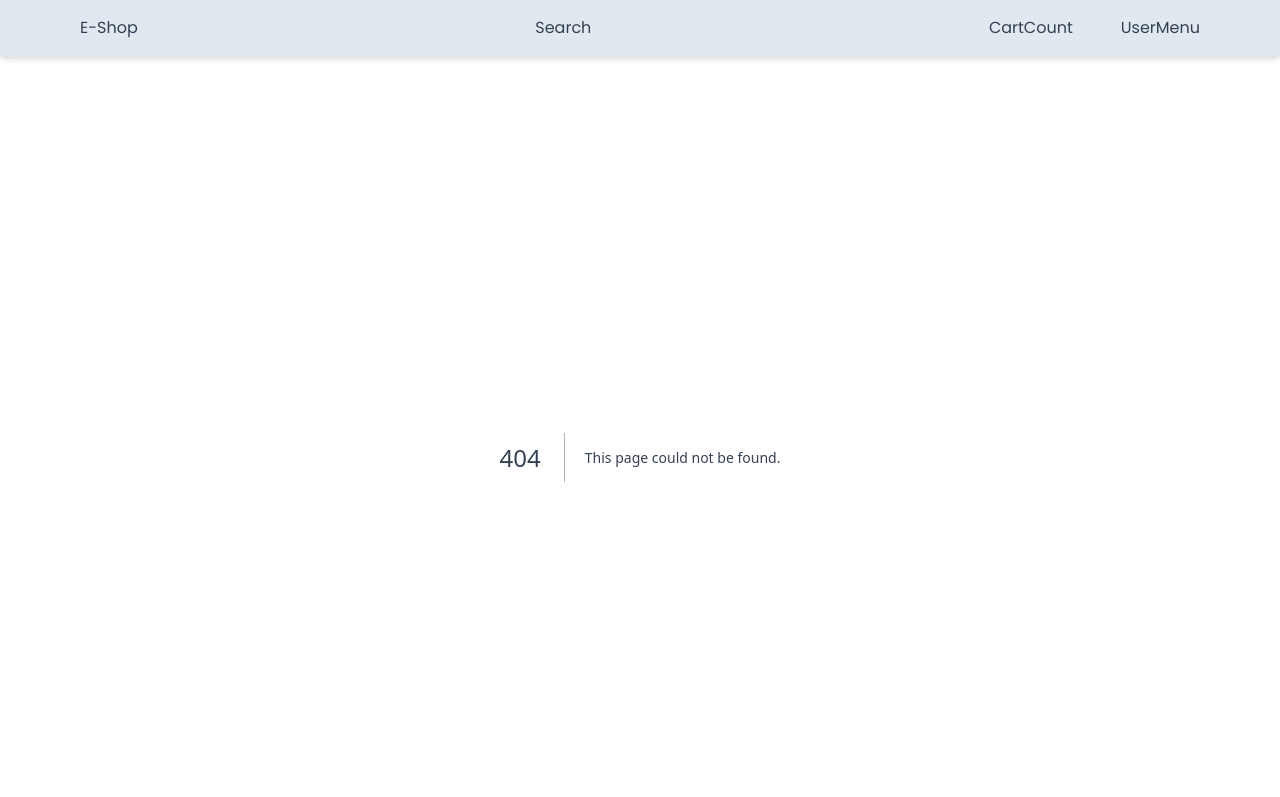
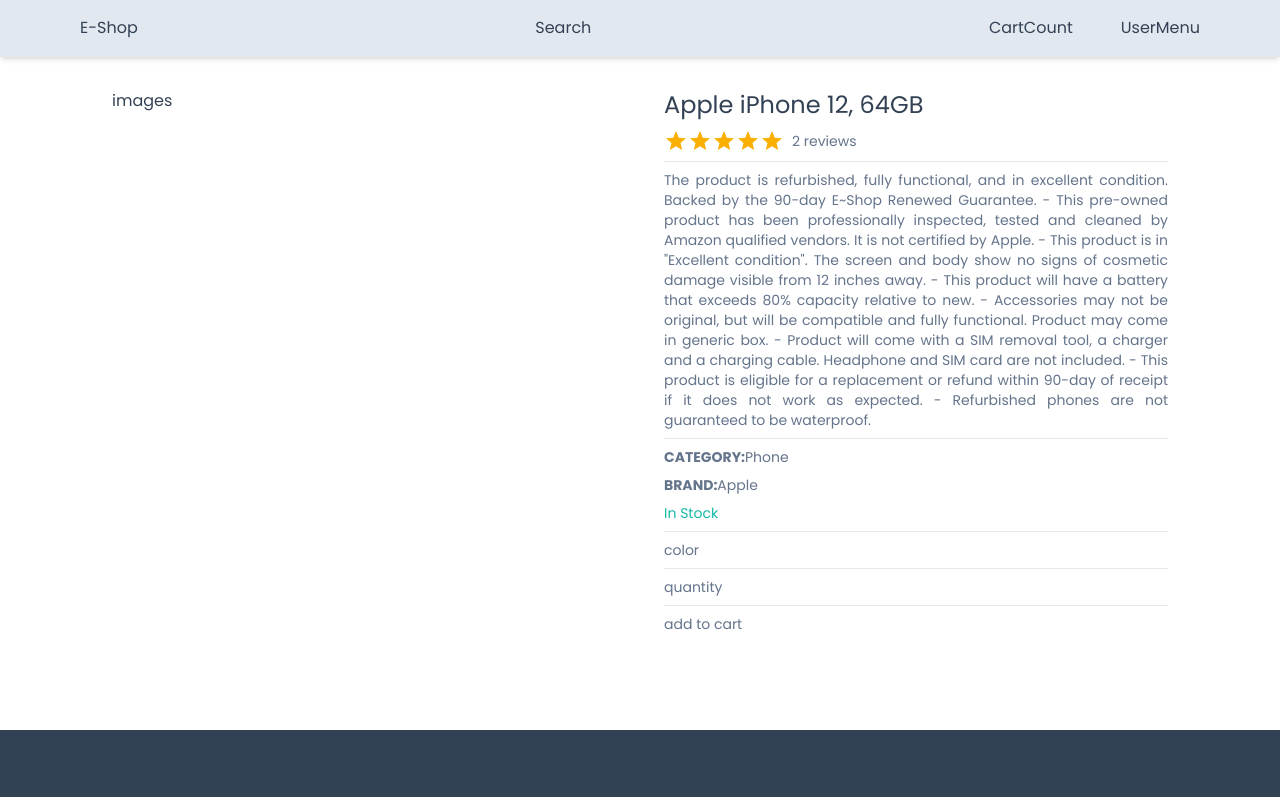
Before and after one commit to MarioAngelov2/next.js-e-commerce, a Next.js app in the folder e-commerce/: page /product/1 in a window 1280 px wide. Before the commit this address had no page. Shown: the top 797 px of the page. Built offline with nearby package versions, Linux system fonts and the light colour scheme.

Commit message:
Create page.tsx

```diff
--- /dev/null
+++ b/e-commerce/app/product/[productId]/page.tsx
@@ -0,0 +1,20 @@
+import { product } from "@/utils/product";
+import Container from "@/app/components/Container";
+import React from "react";
+import ProductDetails from "./ProductDetails";
+
+interface Params {
+    productId?: string;
+}
+
+const ProductId = ({ params }: { params: Params }) => {
+    return (
+        <div className="p-8">
+            <Container>
+                <ProductDetails product={product}/>
+            </Container>
+        </div>
+    );
+};
+
+export default ProductId;
```
